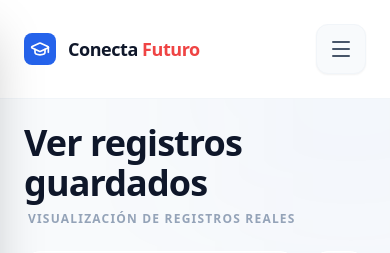
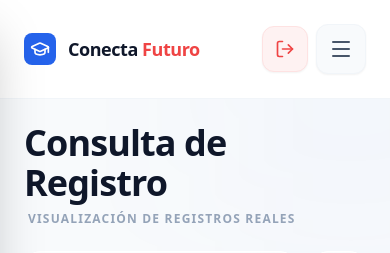
Before and after one commit to moisesx04/Conecta-Futuro, a Next.js app: page /admin/registrations in a window 390 px wide. Shown: the top 253 px of the page. Built offline with nearby package versions, Linux system fonts and the light colour scheme; no server answers; the database is empty; sample sign-in values are in the browser's storage.

Commit message:
UI: Finalized session timeout, mobile logout button, and renamed 'Consulta de Registro'

```diff
--- a/app/admin/dashboard/page.tsx
+++ b/app/admin/dashboard/page.tsx
@@ -256,7 +256,7 @@ export default function DashboardPage() {
           <motion.div key="list" initial={{ opacity: 0, scale: 0.98 }} animate={{ opacity: 1, scale: 1 }} className="bg-white/60 backdrop-blur-2xl border border-white rounded-[32px] shadow-[0_20px_50px_rgba(0,0,0,0.03)] overflow-hidden mb-12">
             <div className="p-8 border-b border-white/40 flex flex-col sm:flex-row justify-between items-start sm:items-center gap-6">
               <div>
-                <h3 className="text-2xl font-black text-slate-900 tracking-tight">Ver registros guardados</h3>
+                <h3 className="text-2xl font-black text-slate-900 tracking-tight">Consulta de Registro</h3>
                 <p className="text-slate-400 font-bold text-[10px] uppercase tracking-widest mt-1">Registros consolidados</p>
               </div>
               <button
--- a/app/admin/layout.tsx
+++ b/app/admin/layout.tsx
@@ -26,13 +26,34 @@ export default function AdminLayout({
 
   const navItems = [
     { id: 'stats', label: 'Resumen', icon: BarChart3, path: '/admin/dashboard' },
-    { id: 'list', label: 'Ver registros guardados', icon: List, path: '/admin/registrations' },
+    { id: 'list', label: 'Consulta de Registro', icon: List, path: '/admin/registrations' },
   ]
 
   const handleLogout = () => {
     localStorage.removeItem('admin_token')
+    localStorage.removeItem('admin_session_start')
     router.push('/admin/login')
   }
+
+  useEffect(() => {
+    const checkSession = () => {
+      const token = localStorage.getItem('admin_token')
+      const sessionStart = localStorage.getItem('admin_session_start')
+      const currentTime = Date.now()
+      const oneHour = 3600000
+
+      if (!token) {
+        router.push('/admin/login')
+      } else if (sessionStart && (currentTime - parseInt(sessionStart)) > oneHour) {
+        handleLogout()
+      }
+    }
+
+    checkSession()
+    // Optional: check every minute
+    const interval = setInterval(checkSession, 60000)
+    return () => clearInterval(interval)
+  }, [pathname, router])
 
   return (
     <div className="min-h-screen bg-[#f8fafc] text-slate-900 flex flex-col lg:flex-row overflow-x-hidden font-sans relative">
@@ -136,12 +157,21 @@ export default function AdminLayout({
           </div>
           <h2 className="font-black tracking-tight text-lg">Conecta <span className="text-red-500">Futuro</span></h2>
         </div>
+        <div className="flex items-center gap-2">
+          <button
+            onClick={handleLogout}
+            className="p-3 bg-red-50 rounded-xl text-red-500 shadow-sm border border-red-100 active:scale-95 transition-all"
+            title="Cerrar Sesión"
+          >
+            <LogOut className="w-5 h-5" />
+          </button>
           <button
             onClick={() => setIsMobileMenuOpen(true)}
             className="p-3 bg-slate-50 rounded-xl text-slate-600 shadow-sm border border-slate-100 active:scale-95 transition-all"
           >
             <Menu className="w-6 h-6" />
           </button>
+        </div>
       </div>
 
       {/* Main Content Area */}
--- a/app/admin/login/page.tsx
+++ b/app/admin/login/page.tsx
@@ -28,6 +28,7 @@ export default function LoginPage() {
 
       if (res.ok) {
         localStorage.setItem('admin_token', data.token)
+        localStorage.setItem('admin_session_start', Date.now().toString())
         router.push('/admin/dashboard')
       } else {
         setError(data.error || 'Credenciales inválidas')
--- a/app/admin/registrations/page.tsx
+++ b/app/admin/registrations/page.tsx
@@ -65,7 +65,7 @@ export default function RegistrationsPage() {
     <div className="p-6 lg:p-12">
       <header className="relative z-10 flex flex-col md:flex-row justify-between items-start md:items-center gap-6 mb-12">
         <div>
-          <h1 className="text-4xl font-black text-slate-900 tracking-tight">Ver registros guardados</h1>
+          <h1 className="text-4xl font-black text-slate-900 tracking-tight">Consulta de Registro</h1>
           <p className="text-slate-400 font-bold text-xs uppercase tracking-widest mt-2 ml-1">Visualización de Registros Reales</p>
         </div>
 
```
Lines whose indentation alone changed are shown as unchanged.
